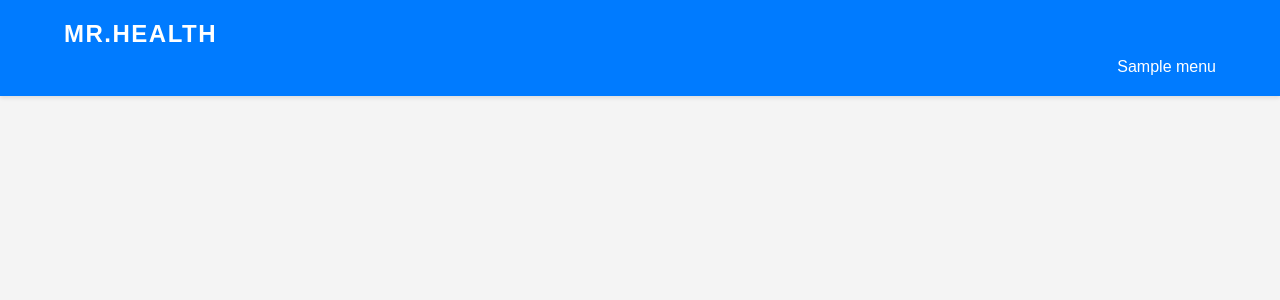
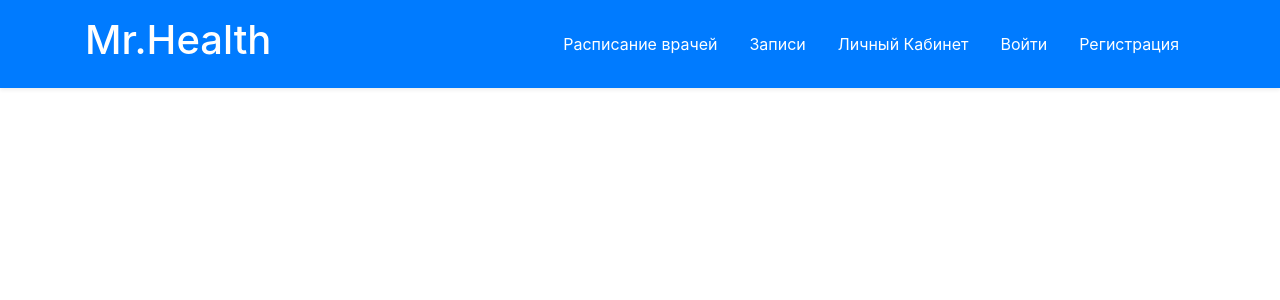
Before and after one commit to SudokuShifter/medicine_service, a Django app: template Medicine_service/templates/base.html in a window 1280 px wide. Shown: the top 300 px of the page. Run offline with Django 5.2, Linux system fonts and the light colour scheme; the template is opened without the code that fills it: most values are stand-ins (such as "Sample title", 1, 10 or a date in 2020); some libraries are stand-ins or nearby versions.

Commit message:
add templates in reg_auth app and create views and forms

```diff
--- a/Medicine_service/auth_register/urls.py
+++ b/Medicine_service/auth_register/urls.py
@@ -3,4 +3,5 @@ from . import views
 
 urlpatterns = [
     path('register/', views.RegisterView.as_view(), name='register'),
+    path('auth/', views.AuthView.as_view(), name='auth')
 ]
--- a/Medicine_service/templates/base.html
+++ b/Medicine_service/templates/base.html
@@ -4,79 +4,45 @@
     <meta charset="UTF-8">
     <meta name="viewport" content="width=device-width, initial-scale=1.0">
     <title>{{ title }}</title>
-    <style>
-        body {
-            font-family: Arial, sans-serif;
-            margin: 0;
-            padding: 0;
-            background-color: #f4f4f4;
-        }
 
-        header {
-            background-color: #007BFF;
-            color: white;
-            padding: 20px 0;
-            box-shadow: 0 2px 4px rgba(0, 0, 0, 0.1);
-        }
+    <!-- Подключение Bootstrap CSS -->
+    <link rel="stylesheet" href="https://stackpath.bootstrapcdn.com/bootstrap/4.5.2/css/bootstrap.min.css">
 
-        .container {
-            width: 90%;
-            margin: 0 auto;
-            max-width: 1200px;
-        }
-
-        .logo {
-            font-size: 24px;
-            font-weight: bold;
-            text-transform: uppercase;
-            letter-spacing: 1.5px;
-        }
-
-        nav {
-            margin-top: 10px;
-        }
-
-        nav ul {
-            list-style-type: none;
-            padding: 0;
-            margin: 0;
-            display: flex;
-            justify-content: flex-end;
-        }
-
-        nav ul li {
-            margin-left: 20px;
-        }
-
-        nav ul li a {
-            color: white;
-            text-decoration: none;
-            font-size: 16px;
-            transition: color 0.3s ease;
-        }
-
-        nav ul li a:hover {
-            color: #d4d4d4;
-        }
-    </style>
 </head>
 <body>
+    <header class="bg-primary text-white shadow-sm">
+        <div class="container">
+            <div class="d-flex justify-content-between align-items-center py-3">
+                <div class="logo h1">Mr.Health</div>
+                <nav>
+                    <ul class="nav">
+                        <li class="nav-item">
+                            <a class="nav-link text-white" href="#home">Расписание врачей</a>
+                        </li>
+                        <li class="nav-item">
+                            <a class="nav-link text-white" href="#home">Записи</a>
+                        </li>
+                        <li class="nav-item">
+                            <a class="nav-link text-white" href="#home">Личный Кабинет</a>
+                        </li>
+                        <li class="nav-item">
+                            <a class="nav-link text-white" href="{% url 'auth' %}">Войти</a>
+                        </li>
+                        <li class="nav-item">
+                            <a class="nav-link text-white" href="{% url 'register' %}">Регистрация</a>
+                        </li>
+                    </ul>
+                </nav>
+            </div>
+        </div>
+    </header>
 
-<header>
-    <div class="container">
-        <div class="logo">Mr.Health</div>
-        <nav>
-            <ul>
-                {% for m in menu %}
-                <li><a href="#home">{{ m.title }}</a></li>
-                {% endfor %}
-            </ul>
+    {% block content %}
+    {% endblock %}
 
-        </nav>
-    </div>
-</header>
-
+    <!-- Подключение jQuery, Popper.js и Bootstrap JS -->
+    <script src="https://code.jquery.com/jquery-3.5.1.slim.min.js"></script>
+    <script src="https://cdn.jsdelivr.net/npm/@popperjs/core@2.9.2/dist/umd/popper.min.js"></script>
+    <script src="https://stackpath.bootstrapcdn.com/bootstrap/4.5.2/js/bootstrap.min.js"></script>
 </body>
 </html>
-
-<!--% url m.url_name % вставить в href-->
```
Also changed, not shown: Medicine_service/auth_register/forms.py (+18 -2 lines), Medicine_service/auth_register/templates/auth_register/auth.html (deleted, +0 -11 lines), Medicine_service/auth_register/templates/auth_register/register.html (deleted, +0 -10 lines), Medicine_service/auth_register/templates/auth_register/register_auth.html (added, +23 -0 lines), Medicine_service/auth_register/templatetags/form_filters.py (added, +8 -0 lines), Medicine_service/auth_register/views.py (+9 -2 lines).
